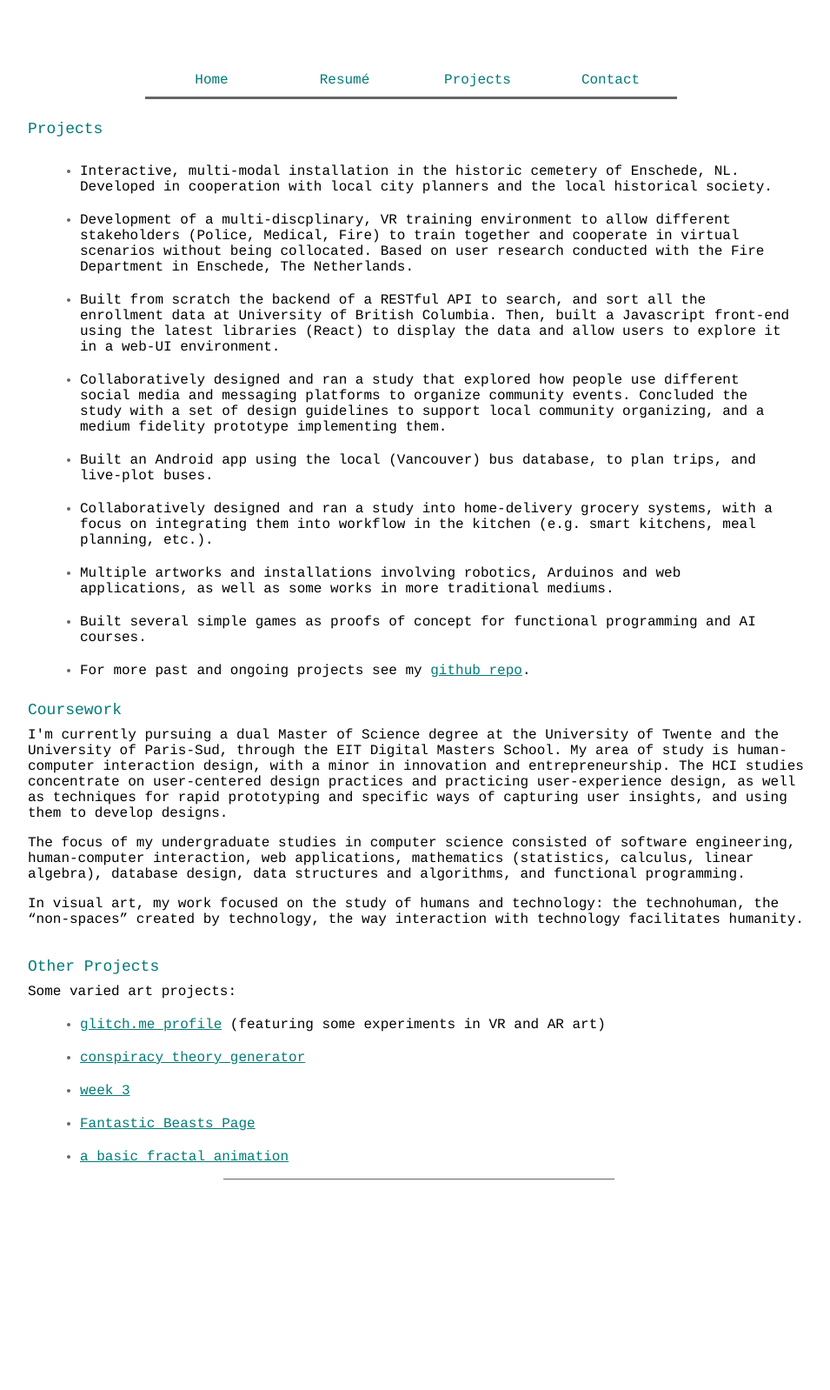
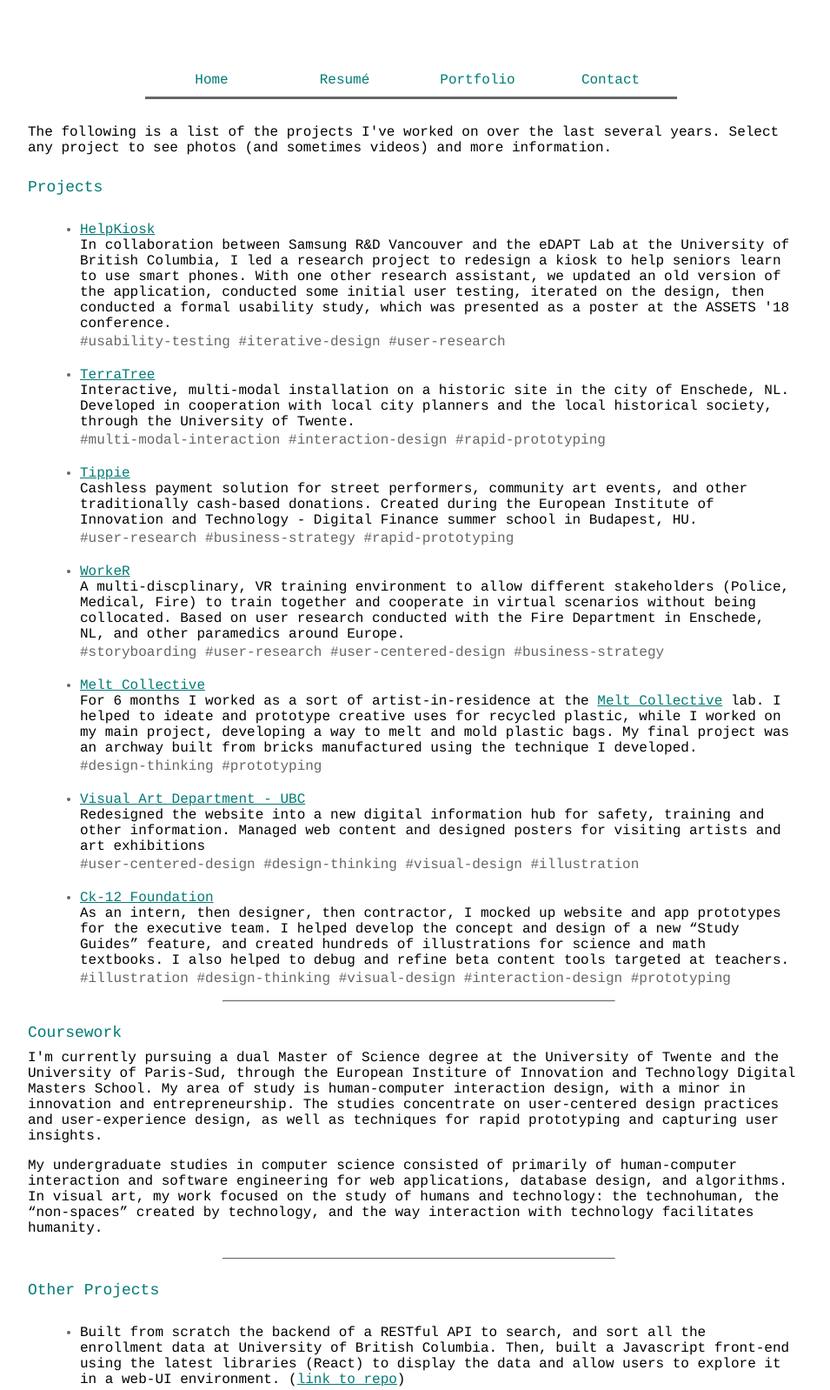
Before and after one commit to zlwilson/zlwilson.github.io, a plain HTML site: page projects.html in a window 1280 px wide. Shown: the part 13-1611 px from the top of the page at 87% size, without its empty margins (158-1113 px from the left). Before the commit the page ends 1437 px from the top, so only its background shows below. Drawn offline with Linux system fonts and the light colour scheme.

Commit message:
basic changes

```diff
--- a/projects.html
+++ b/projects.html
@@ -5,7 +5,7 @@
 	<head>
 		<meta http-equiv="content-type" content="text/html;charset=utf-8" />
 		<meta name="generator" content="Adobe GoLive" />
-		<title>Zack Wilson</title>
+		<title>Zack Wilson - Portfolio</title>
         <link rel="stylesheet" type="text/css" href="styles.css">
 	</head>
 
@@ -16,22 +16,54 @@
                     <ul>
                         <li><a href="index.html">Home</a></li>
                         <li><a href="resume.html">Resumé</a></li>
-                        <li><a href="projects.html">Projects</a></li>
+                        <li><a href="projects.html">Portfolio</a></li>
                         <li><a href="contact.html">Contact</a></li>
                     </ul>
                 </div>
 			</div>
 			<div id="projects" class="contentlist">
+        <p style="margin-top: 30px">The following is a list of the projects I've worked on over the last several years. Select any project to see photos (and sometimes videos) and more information.</p>
                 <h2>Projects</h2>
                 <ul>
+                  <li><a href="projects/helpkiosk/index.html">HelpKiosk</a>
+                    <p style="margin-bottom: 3px">In collaboration between Samsung R&D Vancouver and the eDAPT Lab at the University of British Columbia, I led a research project to redesign a kiosk to help seniors learn to use smart phones. With one other research assistant, we updated an old version of the application, conducted some initial user testing, iterated on the design, then conducted a formal usability study, which was presented as a poster at the ASSETS '18 conference.</p>
+                    #usability-testing #iterative-design #user-research
+                  </li>
+                  <li><a href="projects/terratree/index.html">TerraTree</a>
+                		<p style="margin-bottom: 3px">Interactive, multi-modal installation on a historic site in the city of Enschede, NL. Developed in cooperation with local city planners and the local historical society, through the University of Twente.</p>
+                    #multi-modal-interaction #interaction-design #rapid-prototyping
+                	</li>
+                  <li><a href="projects/tippie/index.html">Tippie</a>
+                    <p style="margin-bottom: 3px">Cashless payment solution for street performers, community art events, and other traditionally cash-based donations. Created during the European Institute of Innovation and Technology - Digital Finance summer school in Budapest, HU.</p>
+                    #user-research #business-strategy #rapid-prototyping
+                  </li>
+                  <li><a href="projects/worker/index.html">WorkeR</a>
+                    <p style="margin-bottom: 3px">A multi-discplinary, VR training environment to allow different stakeholders (Police, Medical, Fire) to train together and cooperate in virtual scenarios without being collocated. Based on user research conducted with the Fire Department in Enschede, NL, and other paramedics around Europe.</p>
+                    #storyboarding #user-research #user-centered-design #business-strategy
+                  </li>
+                  <li><a href="projects/melt/index.html">Melt Collective</a>
+                    <p style="margin-bottom: 3px">For 6 months I worked as a sort of artist-in-residence at the <a href="http://www.meltcollective.com" target="blank">Melt Collective</a> lab. I helped to ideate and prototype creative uses for recycled plastic, while I worked on my main project, developing a way to melt and mold plastic bags. My final project was an archway built from bricks manufactured using the technique I developed.</p>
+                    #design-thinking #prototyping
+                  </li>
+                  <li><a href="projects/ahva/index.html">Visual Art Department - UBC</a>
+                    <p style="margin-bottom: 3px">Redesigned the website into a new digital information hub for safety, training and other information. Managed web content and designed posters for visiting artists and art exhibitions</p>
+                    #user-centered-design #design-thinking #visual-design #illustration
+                  </li>
+                  <li><a href="projects/ck12/index.html">Ck-12 Foundation</a>
+                    <p style="margin-bottom: 3px">As an intern, then designer, then contractor, I mocked up website and app prototypes for the executive team. I helped develop the concept and design of a new “Study Guides” feature, and created hundreds of illustrations for science and math textbooks. I also helped to debug and refine beta content tools targeted at teachers.</p>
+                    #illustration #design-thinking #visual-design #interaction-design #prototyping
+                  </li>
+               	</ul>
+                <hr>
+                <h2>Coursework</h2>
+                <p>I'm currently pursuing a dual Master of Science degree at the University of Twente and the University of Paris-Sud, through the European Institure of Innovation and Technology Digital Masters School. My area of study is human-computer interaction design, with a minor in innovation and entrepreneurship. The studies concentrate on user-centered design practices and user-experience design, as well as techniques for rapid prototyping and capturing user insights.</p>
+                <p style="margin-bottom: 25px">My undergraduate studies in computer science consisted of primarily of human-computer interaction and software engineering for web applications, database design, and algorithms.
+                In visual art, my work focused on the study of humans and technology: the technohuman, the “non-spaces” created by technology, and the way interaction with technology facilitates humanity.</p>
+                <hr>
+                <h2>Other Projects</h2>
+                <ul>
                 <li>
-                		<p>Interactive, multi-modal installation in the historic cemetery of Enschede, NL. Developed in cooperation with local city planners and the local historical society.</p>
-                	</li>
-                	<li>
-                		<p>Development of a multi-discplinary, VR training environment to allow different stakeholders (Police, Medical, Fire) to train together and cooperate in virtual scenarios without being collocated. Based on user research conducted with the Fire Department in Enschede, The Netherlands.</p>
-                	</li>
-                	<li>
-                		<p>Built from scratch the backend of a RESTful API to search, and sort all the enrollment data at University of British Columbia. Then, built a Javascript front-end using the latest libraries (React) to display the data and allow users to explore it in a web-UI environment.</p>
+                    <p>Built from scratch the backend of a RESTful API to search, and sort all the enrollment data at University of British Columbia. Then, built a Javascript front-end using the latest libraries (React) to display the data and allow users to explore it in a web-UI environment. (<a href="https://github.com/CS310-2016Fall/cpsc310project_team78" target="blank">link to repo</a>)</p>
                   </li>
                   <li>
                     <p>Collaboratively designed and ran a study that explored how people use different social media and messaging platforms to organize community events. Concluded the study with a set of design guidelines to support local community organizing, and a medium fidelity prototype implementing them.</p>
@@ -46,22 +78,16 @@
                     <p>Multiple artworks and installations involving robotics, Arduinos and web applications, as well as some works in more traditional mediums.</p>
                   </li>
                   <li>
-               			<p>Built several simple games as proofs of concept for functional programming and AI courses.</p>
+                    <p>Built several simple games as proofs of concept for functional programming and AI courses. (<a href="https://github.com/zlwilson" target="blank">link to repo</a>)</p>
                   </li>
                   <li>
                     <p>For more past and ongoing projects see my <a href="https://github.com/zlwilson" target="_blank">github repo</a>.</p>
                   </li>
                 </ul>
-                <h2>Coursework</h2>
-                <p>I'm currently pursuing a dual Master of Science degree at the University of Twente and the University of Paris-Sud, through the EIT Digital Masters School. My area of study is human-computer interaction design, with a minor in innovation and entrepreneurship. The HCI studies concentrate on user-centered design practices and practicing user-experience design, as well as techniques for rapid prototyping and specific ways of capturing user insights, and using them to develop designs.</p>
-                <p>The focus of my undergraduate studies in computer science consisted of software engineering, human-computer interaction, web applications, mathematics (statistics, calculus, linear algebra), database design, data structures and algorithms, and functional programming.</p>
-                <p style="margin-bottom: 25px">
-                In visual art, my work focused on the study of humans and technology: the technohuman, the “non-spaces” created by technology, the way interaction with technology facilitates humanity.</p>
-                <h2>Other Projects</h2>
                	<p>Some varied art projects:</p>
                	<ul>
                		<li>
-               			<p><a href="https://glitch.com/@zlwilson" target="blank">glitch.me profile</a> (featuring some experiments in VR and AR art)</p>
+               			<p><a href="https://glitch.com/@zlwilson" target="blank">glitch.me profile</a> - featuring some experiments in VR and AR art</p>
                		</li>
                		<li><a href="conspiracy/conspiracy.html" target="_blank">conspiracy theory generator</a></li>
 					        <li><a href="week3/index.html" target="_blank">week 3</a></li>
@@ -69,9 +95,7 @@
 					        <li><a href="media/fractal1.mov" target="blank">a basic fractal animation</a></li>
                	</ul>
 			</div>
-            <div id="under-construction">
-                <h1></h1>
-            </div>
+            <hr style="margin-bottom: 50px; margin-top: 50px">
 		</div>
 	</body>
 
```
Also changed, not shown: contact.html (+1 -1 lines), index.html (+1 -1 lines), resume.html (+2 -2 lines). Lines whose indentation alone changed are shown as unchanged.
